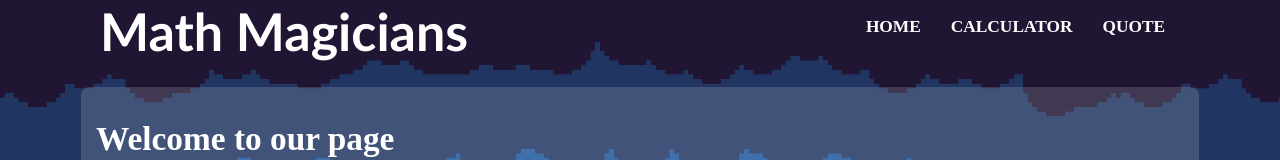
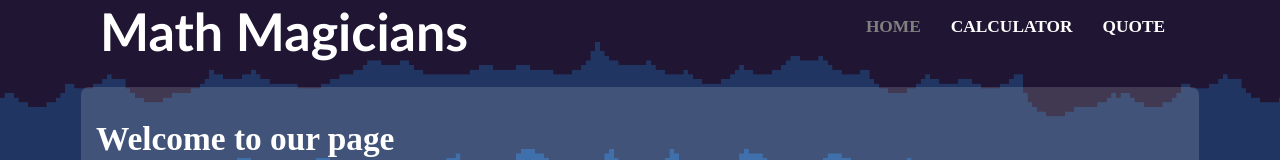
Before and after one commit to MenendezON/math-magicians, a React (Create React App) app: page / in a window 1280 px wide. Shown: the top 160 px of the page. Built offline with nearby package versions, Linux system fonts and the light colour scheme.

Commit message:
Update nav links

```diff
--- a/src/App.css
+++ b/src/App.css
@@ -43,6 +43,10 @@ nav ul li a {
 }
 
 nav ul li a:hover {
+  color: gray;
+}
+
+a[aria-current=page] {
   color: gray;
 }
 
--- a/src/App.js
+++ b/src/App.js
@@ -1,5 +1,5 @@
 import './App.css';
-import { Route, Routes, Link } from 'react-router-dom';
+import { Route, Routes, NavLink } from 'react-router-dom';
 import Home from './pages/Home';
 import QuoteComponent from './pages/Quote';
 import Calculator from './pages/Calculator';
@@ -14,13 +14,28 @@ function App() {
         <nav>
           <ul>
             <li>
-              <Link to="/">Home</Link>
+              <NavLink
+                to="/"
+                className={({ isPending }) => (isPending ? 'active' : 'pending')}
+              >
+                Home
+              </NavLink>
             </li>
             <li>
-              <Link to="/calculator">Calculator</Link>
+              <NavLink
+                to="/calculator"
+                className={({ isPending }) => (isPending ? 'active' : 'pending')}
+              >
+                Calculator
+              </NavLink>
             </li>
             <li>
-              <Link to="/quote">Quote</Link>
+              <NavLink
+                to="/quote"
+                className={({ isPending }) => (isPending ? 'active' : 'pending')}
+              >
+                Quote
+              </NavLink>
             </li>
           </ul>
         </nav>
```
